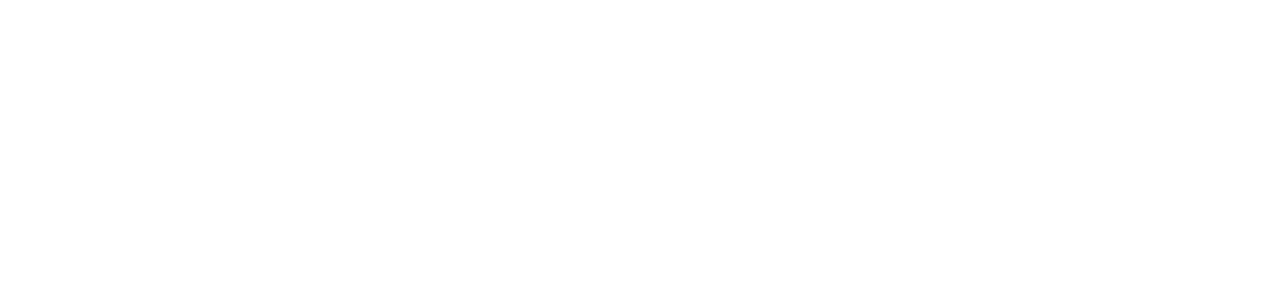
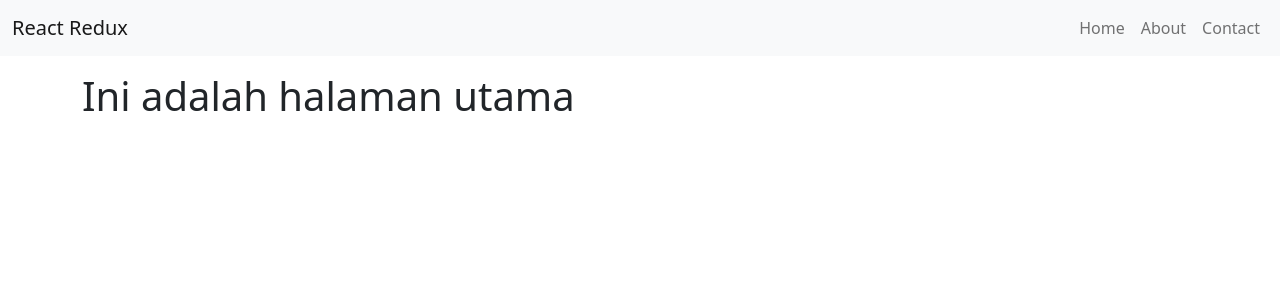
Before and after one commit to adrianmulyawan/belajar-react-reduxtoolkit, a React (Create React App) app: page / in a window 1280 px wide. Before the commit this address had no page. Shown: the top 300 px of the page. Built offline with nearby package versions, Linux system fonts and the light colour scheme.

Commit message:
tambah route baru untuk halaman utama

```diff
--- a/src/App.js
+++ b/src/App.js
@@ -1,5 +1,6 @@
 import React from 'react';
-import { BrowserRouter, Routes } from 'react-router-dom';
+import { BrowserRouter, Route, Routes } from 'react-router-dom';
+import HomePage from './pages/home.page';
 // import logo from './logo.svg';
 // import { Counter } from './features/counter/Counter';
 // import './App.css';
@@ -9,7 +10,7 @@
     <>
       <BrowserRouter>
         <Routes>
-
+          <Route path='/' element={ <HomePage /> } />
         </Routes>
       </BrowserRouter>
     </>
```
